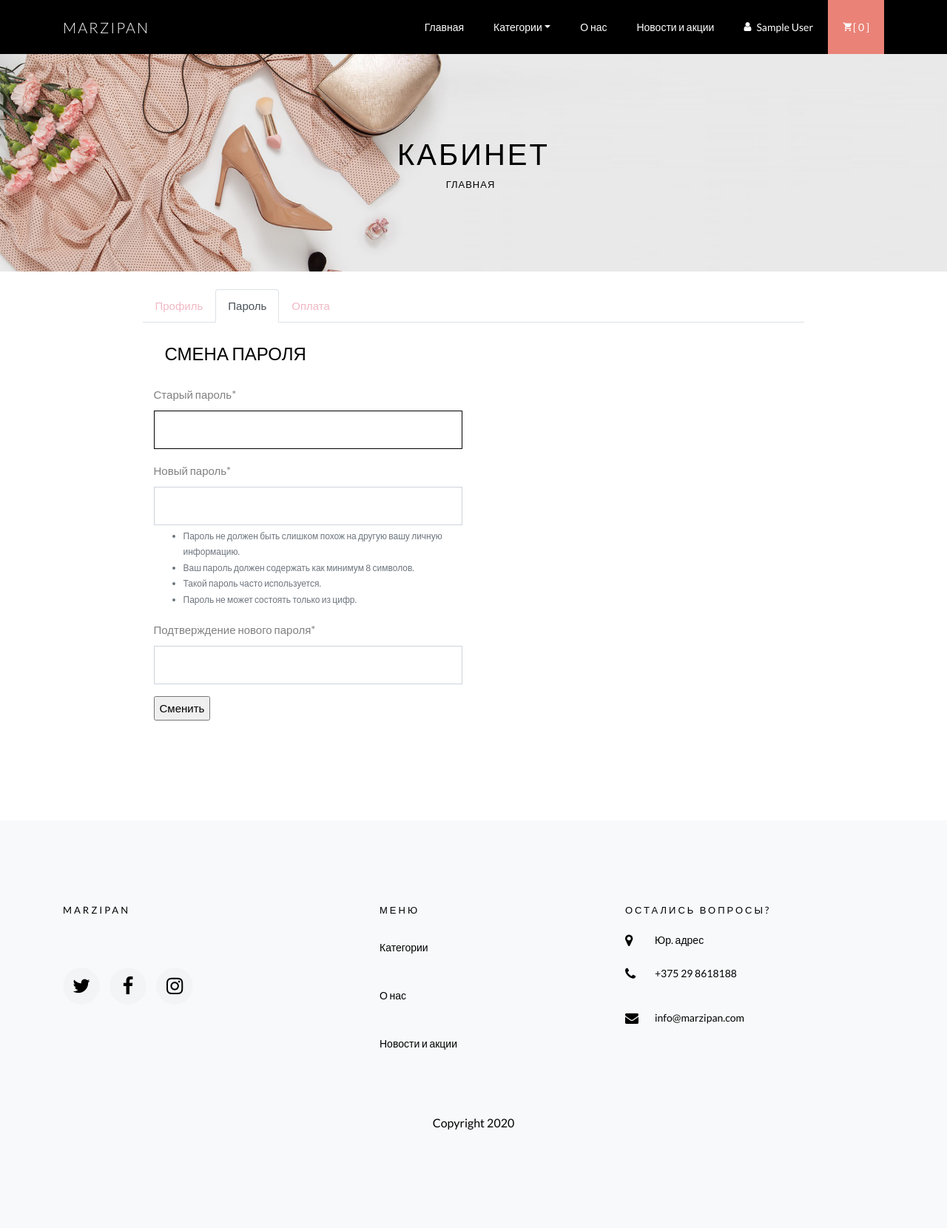
After one commit to kseniya-lazakovich/shop_marzipan, a Django app: page /account/password/ in a window 1280 px wide. The commit adds this page. Shown: the whole page at 74% size. Run offline with Django 3.2, Linux system fonts and the light colour scheme; the visitor is signed in with stand-in values (Sample User, id 1); data that the repository does not hold is empty; some libraries are stand-ins or nearby versions; some web fonts are replaced.

Commit message:
emmited commit
form PasswordChange

```diff
--- /dev/null
+++ b/Shop/account/templates/account/password_change.html
@@ -0,0 +1,30 @@
+{% extends 'account/profile.html' %}
+{% load static %}
+{% load crispy_forms_tags %}
+
+{% block title %}
+    Пароль
+{% endblock title %}
+
+
+{% block section %}
+
+<nav>
+    <div class="nav nav-tabs" id="nav-tab" role="tablist">
+        <a class="nav-item nav-link " href="{% url 'account:profile' %}">Профиль</a>
+        <a class="nav-item nav-link active" href="{% url 'account:password' %}">Пароль</a>
+        <a class="nav-item nav-link" href="">Оплата</a>
+    </div>
+</nav>
+
+<div class="tab-content col-md-6">
+<form action="." method="POST" class="" id="password" role="tabpanel" aria-labelledby="password-tab">
+    <h3 class="col-md-12 mb-4 mt-4 billing-heading">Смена пароля</h3>
+
+    {{ form|crispy }}
+    <input type="submit" class="mt-6" value="Сменить">
+
+    {% csrf_token %}
+</form>
+</div>
+{% endblock section %}
--- a/Shop/account/templates/account/profile.html
+++ b/Shop/account/templates/account/profile.html
@@ -25,20 +25,20 @@
 <section class="ftco-section pt-0">
     <div class="container">
         <div class="col-md-10 mx-auto mt-4">
+            {% block section %}
             <nav>
                 <div class="nav nav-tabs" id="nav-tab" role="tablist">
-                    <a class="nav-item nav-link active" id="profile-tab" data-toggle="tab" href="#profile" role="tab"
-                        aria-controls="profile" aria-selected="true">Профиль</a>
-                    <a class="nav-item nav-link" id="password-tab" data-toggle="tab" href="#password" role="tab"
-                        aria-controls="password" aria-selected="false">Пароль</a>
-                    <a class="nav-item nav-link" id="pay-tab" data-toggle="tab" href="#pay" role="tab"
-                        aria-controls="pay" aria-selected="false">Оплата</a>
+                    <a class="nav-item nav-link active" href="{% url 'account:profile' %}">Профиль</a>
+                    <a class="nav-item nav-link" href="{% url 'account:password' %}">Пароль</a>
+                    <a class="nav-item nav-link" href="">Оплата</a>
                 </div>
             </nav>
-            <div class="tab-content" id="nav-tabContent">
-                <h3 class="col-md-12 mb-4 mt-4 billing-heading">Детали</h3>
+
+            <div class="tab-content">
+                <h3 class="col-md-12 ml-4 mb-4 mt-4 billing-heading">Детали</h3>
                 <div class="col-md-6">
                     <div class="form-group">
+                        {% csrf_token %}
                         <label>Имя</label>
                         <input type="text" class="form-control" value="{{ request.user.first_name }}" readonly>
                     </div>
@@ -65,8 +65,8 @@
                     <a class="mt-6" href="{% url 'account:logout' %}">Выход</a>
                 </div>
             </div>
-            <div class="tab-pane fade" id="password" role="tabpanel" aria-labelledby="password-tab"></div>
-            <div class="tab-pane fade" id="pay" role="tabpanel" aria-labelledby="pay-tab"></div>
+
+            {% endblock section %}
         </div>
     </div>
 </section>
--- a/Shop/account/urls.py
+++ b/Shop/account/urls.py
@@ -1,5 +1,5 @@
 from django.urls import path
-from .views import profile, AccountView, LoginFormView, UserRegFormView
+from .views import profile, AccountView, LoginFormView, UserRegFormView, PasswordChange
 from django.contrib.auth import views as auth_views
 app_name = 'account'
 
@@ -8,6 +8,7 @@ urlpatterns = [
     path('login/', LoginFormView.as_view(), name='login'),
     path('register/', UserRegFormView.as_view(), name='register'),
     path('profile/', profile, name='profile'),
+    path('password/', PasswordChange.as_view(), name='password'),
     # path('login/', auth_views.LoginView.as_view(), name='login'),
     path('logout/', auth_views.LogoutView.as_view(), name='logout'),
 
--- a/Shop/account/views.py
+++ b/Shop/account/views.py
@@ -1,18 +1,30 @@
 from django.http import HttpResponse
 from django.shortcuts import render
+from django.urls import reverse_lazy
 from django.contrib.auth import authenticate, login
 from .forms import LoginForm
 from django.contrib.auth.decorators import login_required
 from django.views.generic import TemplateView
 from .forms import UserRegForm
 from django.views.generic.edit import FormView
+from django.contrib.auth.views import PasswordChangeView
+from django.contrib.auth.mixins import LoginRequiredMixin
+from django.contrib.messages.views import SuccessMessageMixin
+
 
 @login_required
 def profile(request):
-    return render(request,'account/profile.html')
+    """страница профиля"""
+    return render(request, 'account/profile.html')
+
+class PasswordChange(PasswordChangeView, SuccessMessageMixin, LoginRequiredMixin):
+    template_name = 'account/password_change.html'
+    success_url = reverse_lazy('account:profile')
+    success_message = 'Пароль пользователя изменен'
 
 
 class AccountView(TemplateView):
+    """ Обработка get запроса """
     template_name = 'registration/login.html'
 
     def get(self, request, *args, **kwargs):
@@ -25,6 +37,7 @@ class AccountView(TemplateView):
 
 
 class LoginFormView(FormView):
+    """ обработка формы входа """
     form_class = LoginForm
     template_name = 'account/profile.html'
     success_url = '/'
@@ -52,9 +65,10 @@ class LoginFormView(FormView):
         )
         else:
             login_form = LoginForm()
-            return self.render_to_response(self.get_context_data(login_form=login_form,))
+            return self.render_to_response(self.get_context_data(login_form=login_form, user_form=user_form,))
 
 class UserRegFormView(FormView):
+    """ обработка формы регистрации """
     form_class = UserRegForm
     template_name = 'registration/success.html'
     success_url = '/'
--- a/Shop/dress/templates/dress/base.html
+++ b/Shop/dress/templates/dress/base.html
@@ -58,7 +58,16 @@
           <li class="nav-item">
 
             {% if request.user.is_authenticated %}
-            <a href="{% url 'account:profile' %}" class="nav-link">{{ request.user.username }}</a>
+            <a href="{% url 'account:profile' %}" class="nav-link">
+              <span class="icon-user"> </span>
+
+              {% if request.user.first_name and request.user.last_name %}
+              {{ request.user.first_name }} {{ request.user.last_name }}
+              {% else %}
+              {{ request.user.first_name }}
+              {% endif %}
+
+            </a>
             {% else %}
             <a href="{% url 'account:auth' %}" class="nav-link">Авторизация</a>
             {% endif %}
```
Also changed, not shown: Shop/account/forms.py (+5 -5 lines), Shop/account/templates/registration/password_change_done.html (added, +7 -0 lines), Shop/dress/templates/dress/index.html (+10 -1 lines), 1 other file.
